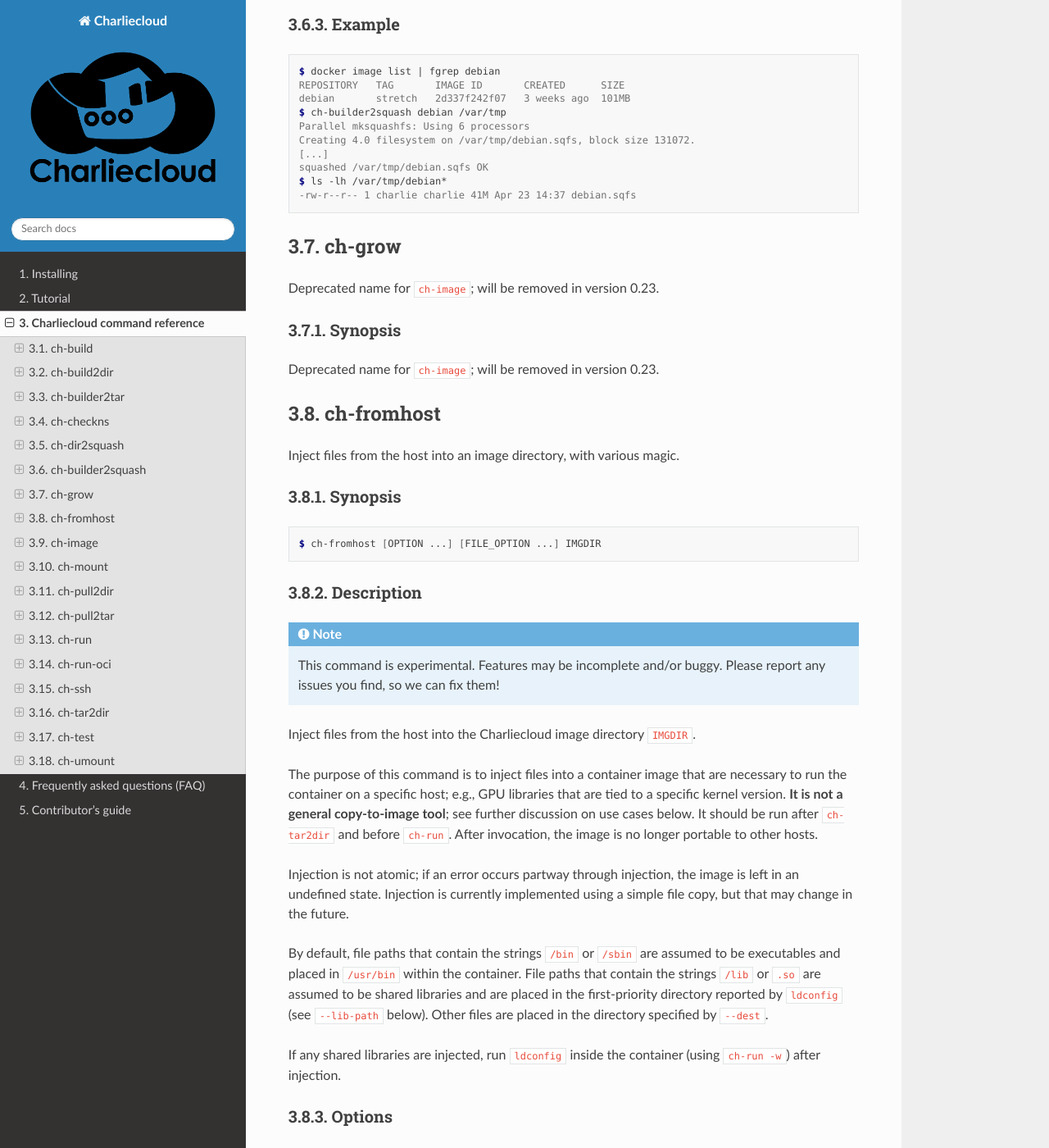
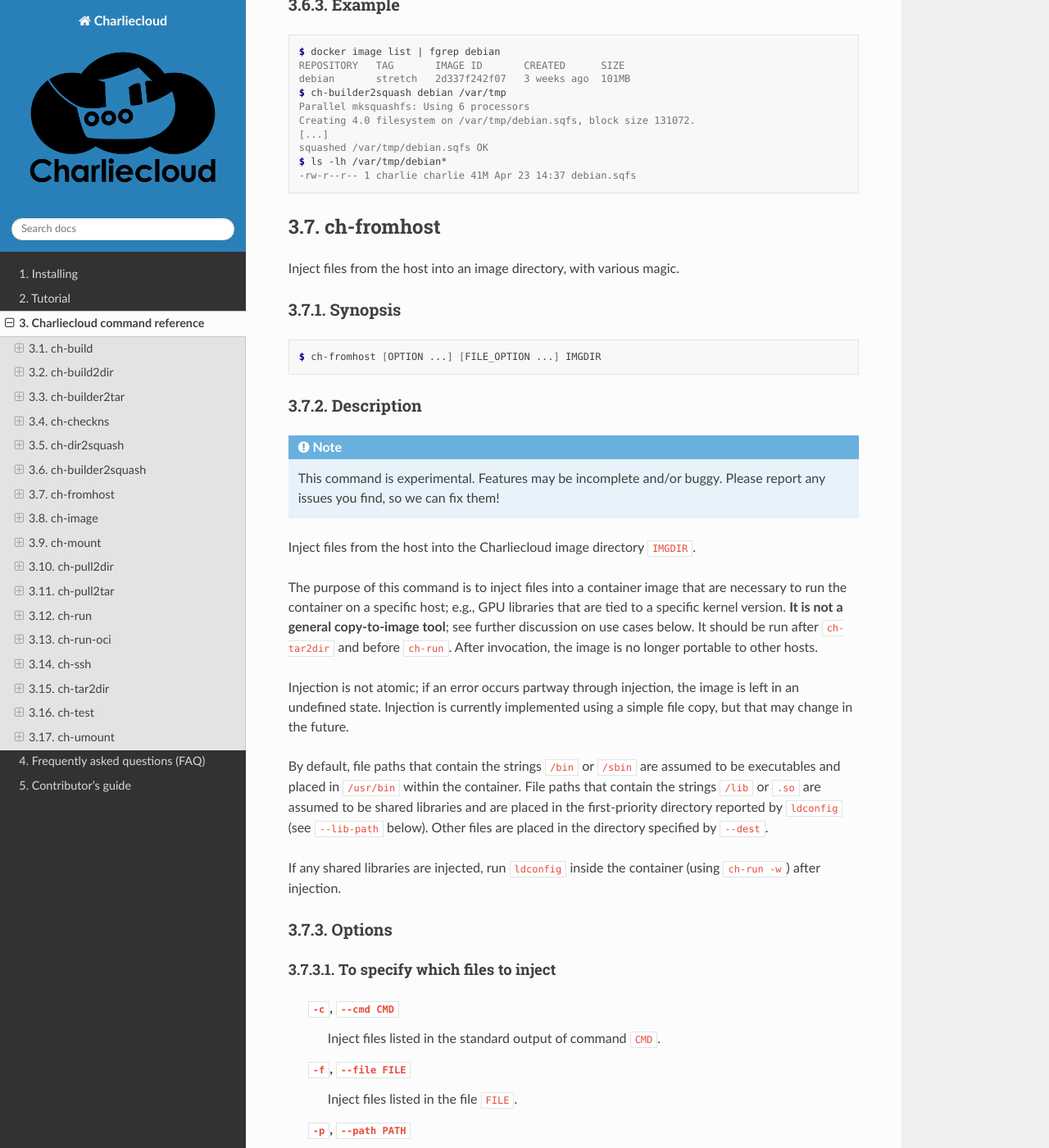
Before and after one commit to hpc/charliecloud, a Sphinx documentation site: the page built from doc/command-usage.rst, in a window 1280 px wide and 1400 px high, scrolled down 7193 px. Shown: the whole window at 82% size. Built offline with Sphinx 7.4.7 and the Read the Docs theme 2.0.0, drawn with Linux system fonts in a browser that asks for light colours; some of the changed text lies outside the part shown.

Commit message:
PR #1006: remove ch-grow (closes #906)

```diff
--- a/doc/ch-grow_desc.rst
+++ /dev/null
@@ -1,4 +0,0 @@
-Synopsis
-========
-
-Deprecated name for :code:`ch-image`; will be removed in version 0.23.
--- a/doc/charliecloud.rst
+++ b/doc/charliecloud.rst
@@ -17,7 +17,6 @@ ch-builder2tar(1),
 ch-checkns(1),
 ch-dir2squash(1),
 ch-fromhost(1),
-ch-grow(1),
 ch-image(1),
 ch-mount(1),
 ch-pull2dir(1),
--- a/doc/command-usage.rst
+++ b/doc/command-usage.rst
@@ -53,13 +53,6 @@ ch-builder2squash
 Flatten a builder image into a Charliecloud SquashFS file.
 
 .. include:: ./ch-builder2squash_desc.rst
-
-ch-grow
-+++++++
-
-Deprecated name for :code:`ch-image`; will be removed in version 0.23.
-
-.. include:: ./ch-grow_desc.rst
 
 ch-fromhost
 +++++++++++
--- a/doc/conf.py
+++ b/doc/conf.py
@@ -262,9 +262,6 @@ man_pages = [
    ("ch-dir2squash", "ch-dir2squash",
     "Create a SquashFS file from an image directory",
     [], 1),
-   ("ch-grow", "ch-grow",
-    'Deprecated name for "ch-image"; will be removed in version 0.23.',
-    [], 1),
    ("ch-fromhost", "ch-fromhost",
     "Inject files from the host into an image directory, with various magic",
     [], 1),
```
Also changed, not shown: doc/ch-grow.rst (deleted, +0 -8 lines), 9 other files.
